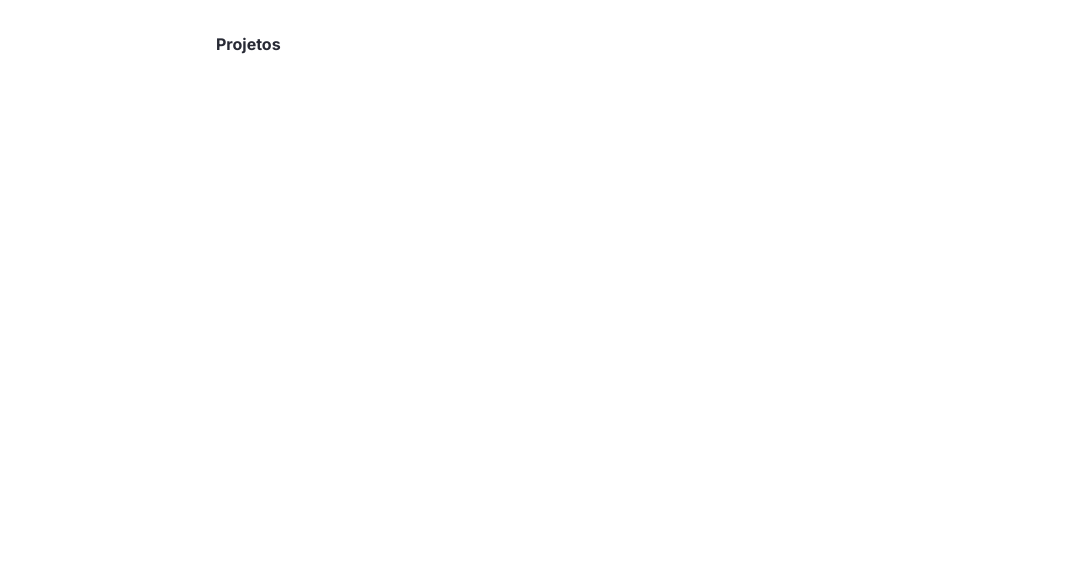
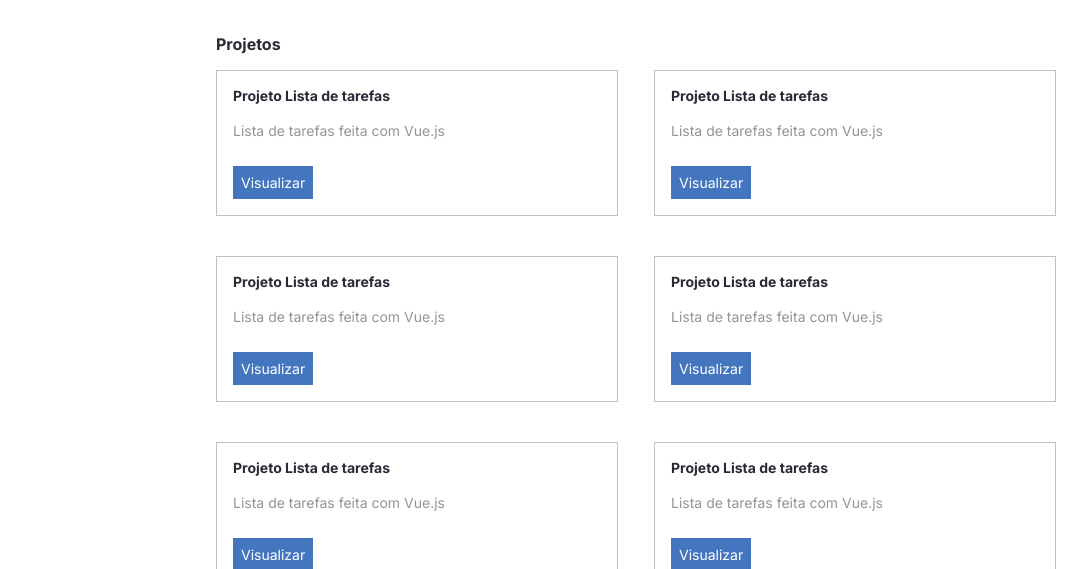
Before and after one commit to DouglassenG/portfolio, a React (Create React App) app: page / in a window 1280 px wide. Shown: the part 383-952 px from the top of the page, without its empty margins (96-1183 px from the left). Before the commit the page ends 800 px from the top, so only its background shows below. Built offline with nearby package versions, Linux system fonts and the light colour scheme.

Commit message:
Criando a seção de projetos e o componente de projeto

```diff
--- /dev/null
+++ b/src/components/Projeto/index.tsx
@@ -0,0 +1,14 @@
+import Titulo from '../Titulo'
+import Paragrafo from '../Paragrafo'
+
+import { Card, LinkBotao } from './styles'
+
+const Projeto = () => (
+  <Card>
+    <Titulo>Projeto Lista de tarefas</Titulo>
+    <Paragrafo tipo="secundario">Lista de tarefas feita com Vue.js</Paragrafo>
+    <LinkBotao>Visualizar</LinkBotao>
+  </Card>
+)
+
+export default Projeto
--- /dev/null
+++ b/src/components/Projeto/styles.ts
@@ -0,0 +1,15 @@
+import styled from 'styled-components'
+
+export const Card = styled.div`
+  border: 1px solid #c1c1c1;
+  padding: 16px;
+`
+export const LinkBotao = styled.a`
+  color: #fff;
+  font-size: 14px;
+  background-color: #4476bf;
+  text-decoration: none;
+  padding: 8px;
+  display: inline-block;
+  margin-top: 24px;
+`
--- a/src/containers/Projetos/index.tsx
+++ b/src/containers/Projetos/index.tsx
@@ -1,8 +1,37 @@
+import Projeto from '../../components/Projeto'
 import Titulo from '../../components/Titulo'
+
+import { Lista } from './styled'
 
 const Projetos = () => (
   <section>
     <Titulo fontSize={16}>Projetos</Titulo>
+    <Lista>
+      <li>
+        <Projeto />
+      </li>
+      <li>
+        <Projeto />
+      </li>
+      <li>
+        <Projeto />
+      </li>
+      <li>
+        <Projeto />
+      </li>
+      <li>
+        <Projeto />
+      </li>
+      <li>
+        <Projeto />
+      </li>
+      <li>
+        <Projeto />
+      </li>
+      <li>
+        <Projeto />
+      </li>
+    </Lista>
   </section>
 )
 
--- /dev/null
+++ b/src/containers/Projetos/styled.ts
@@ -0,0 +1,14 @@
+import styled from 'styled-components'
+
+export const Lista = styled.ul`
+  display: grid;
+  grid-template-columns: 1fr 1fr;
+  column-gap: 36px;
+  row-gap: 40px;
+
+  @media (max-width: 768px) {
+    grid-template-columns: 1fr;
+    column-gap: 0;
+    row-gap: 16px;
+  }
+`
--- a/src/styles.ts
+++ b/src/styles.ts
@@ -5,6 +5,7 @@ const EstiloGlobal = createGlobalStyle`
     margin: 0;
     padding: 0;
     font-family: 'Inter', sans-serif;
+    list-style: none;
 }
   body {
     padding-top: 80px;
```
